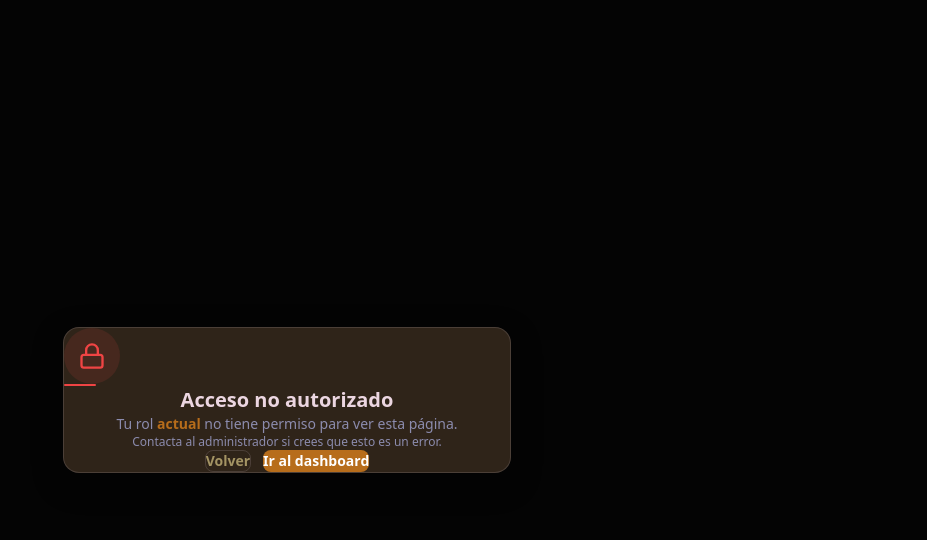
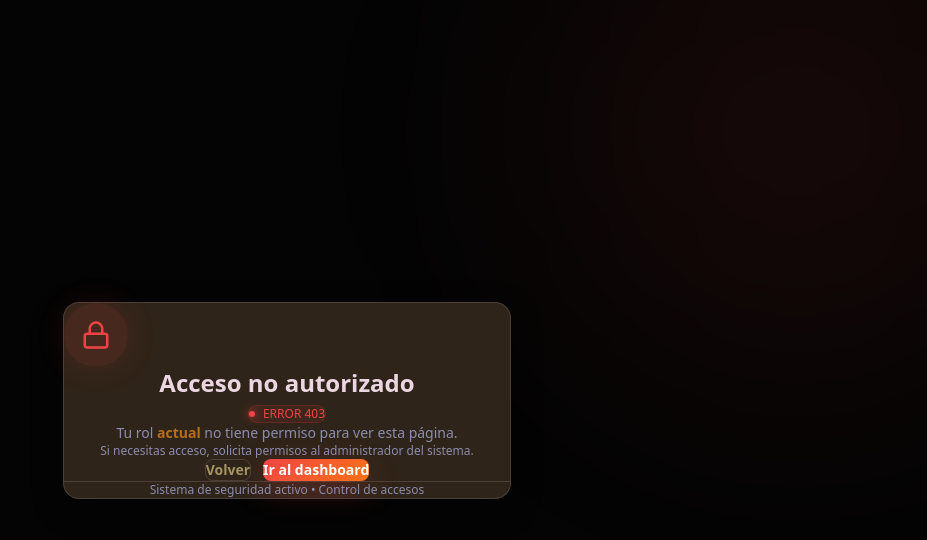
Before and after one commit to lcastro-2021276/BitCoiners-Mixologa-el-Gepardo, a React (Vite) app in the folder Restaurante - Hamburguesas-y-Mixologa-el-Gepardo/Client-AdminGepardo/: page /unauthorized in a window 1280 px wide. Shown: the top 540 px of the page, without its empty margins (353-1280 px from the left). Built offline with nearby package versions, Linux system fonts and the light colour scheme.

Commit message:
feat: update UnauthorizedPage  with latest changes

```diff
--- a/Restaurante - Hamburguesas-y-Mixologa-el-Gepardo/Client-AdminGepardo/src/features/Auth/pages/UnauthorizedPage.jsx
+++ b/Restaurante - Hamburguesas-y-Mixologa-el-Gepardo/Client-AdminGepardo/src/features/Auth/pages/UnauthorizedPage.jsx
@@ -4,52 +4,100 @@ import { useAuthStore } from "../store/authStore";
 
 export const UnauthorizedPage = () => {
   const navigate = useNavigate();
-  const user     = useAuthStore((s) => s.user);
+  const user = useAuthStore((s) => s.user);
 
   return (
     <div
-      className="min-h-screen flex items-center justify-center p-6"
+      className="min-h-screen flex items-center justify-center p-6 relative overflow-hidden"
       style={{ background: "var(--bg-dark)" }}
     >
+      {/* GLOW BACKGROUND */}
       <div
-        className="w-full max-w-md p-10 rounded-2xl text-center animate-fadeIn"
+        style={{
+          position: "absolute",
+          width: "500px",
+          height: "500px",
+          background: "rgba(239,68,68,0.08)",
+          filter: "blur(120px)",
+          borderRadius: "50%",
+          top: "-120px",
+          right: "-120px",
+        }}
+      />
+
+      <div
+        className="w-full max-w-md p-10 rounded-2xl text-center animate-fadeIn relative"
         style={{
           background: "var(--bg-primary)",
           border: "1px solid var(--border-color)",
           boxShadow: "var(--shadow-lg)",
         }}
       >
-        {/* ICONO */}
+        {/* ICON */}
         <div
-          className="w-14 h-14 rounded-full mx-auto mb-6 flex items-center justify-center"
-          style={{ background: "rgba(239,68,68,0.12)" }}
+          className="w-16 h-16 rounded-full mx-auto mb-6 flex items-center justify-center"
+          style={{
+            background: "rgba(239,68,68,0.12)",
+            boxShadow: "0 0 30px rgba(239,68,68,0.15)",
+          }}
         >
-          <svg width="28" height="28" viewBox="0 0 24 24" fill="none"
-            stroke="#ef4444" strokeWidth="2">
-            <rect x="3" y="11" width="18" height="11" rx="2" ry="2"/>
-            <path d="M7 11V7a5 5 0 0 1 10 0v4"/>
+          <svg
+            width="30"
+            height="30"
+            viewBox="0 0 24 24"
+            fill="none"
+            stroke="#ef4444"
+            strokeWidth="2"
+          >
+            <rect x="3" y="11" width="18" height="11" rx="2" ry="2" />
+            <path d="M7 11V7a5 5 0 0 1 10 0v4" />
           </svg>
         </div>
 
-        {/* LÍNEA DECORATIVA */}
-        <div
-          className="w-8 h-0.5 mx-auto mb-5 rounded-full"
-          style={{ background: "var(--color-error)" }}
-        />
-
-        <h2 className="text-xl font-bold mb-2" style={{ color: "var(--text-primary)" }}>
+        {/* TITLE */}
+        <h2
+          className="text-2xl font-bold mb-2"
+          style={{ color: "var(--text-primary)" }}
+        >
           Acceso no autorizado
         </h2>
+
+        {/* ROLE BADGE */}
+        <div
+          className="inline-flex items-center gap-2 px-3 py-1 rounded-full text-xs mb-4"
+          style={{
+            background: "rgba(239,68,68,0.08)",
+            border: "1px solid rgba(239,68,68,0.2)",
+            color: "var(--color-error)",
+          }}
+        >
+          <span
+            style={{
+              width: "6px",
+              height: "6px",
+              borderRadius: "50%",
+              background: "#ef4444",
+              boxShadow: "0 0 10px #ef4444",
+            }}
+          />
+          ERROR 403
+        </div>
+
+        {/* DESCRIPTION */}
         <p className="text-sm mb-2" style={{ color: "var(--text-muted)" }}>
-          Tu rol <span style={{ color: "var(--color-accent)", fontWeight: 600 }}>
+          Tu rol{" "}
+          <span style={{ color: "var(--color-accent)", fontWeight: 600 }}>
             {user?.role || "actual"}
-          </span> no tiene permiso para ver esta página.
-        </p>
-        <p className="text-xs mb-8" style={{ color: "var(--text-muted)" }}>
-          Contacta al administrador si crees que esto es un error.
+          </span>{" "}
+          no tiene permiso para ver esta página.
         </p>
 
-        <div className="flex gap-3 justify-center">
+        <p className="text-xs mb-8" style={{ color: "var(--text-muted)" }}>
+          Si necesitas acceso, solicita permisos al administrador del sistema.
+        </p>
+
+        {/* BUTTONS */}
+        <div className="flex gap-3 justify-center flex-wrap">
           <button
             onClick={() => navigate(-1)}
             className="px-5 py-2.5 rounded-lg text-sm font-semibold transition hover:opacity-80"
@@ -61,13 +109,29 @@ export const UnauthorizedPage = () => {
           >
             Volver
           </button>
+
           <button
             onClick={() => navigate("/dashboard")}
             className="px-5 py-2.5 rounded-lg text-sm font-semibold transition hover:opacity-90"
-            style={{ background: "var(--color-accent)", color: "#fff" }}
+            style={{
+              background: "linear-gradient(135deg, #ef4444, #f97316)",
+              color: "#fff",
+              boxShadow: "0 10px 30px rgba(239,68,68,0.25)",
+            }}
           >
             Ir al dashboard
           </button>
+        </div>
+
+        {/* FOOTER */}
+        <div
+          className="mt-8 pt-4 text-xs"
+          style={{
+            borderTop: "1px solid var(--border-color)",
+            color: "var(--text-muted)",
+          }}
+        >
+          Sistema de seguridad activo • Control de accesos
         </div>
       </div>
     </div>
```
